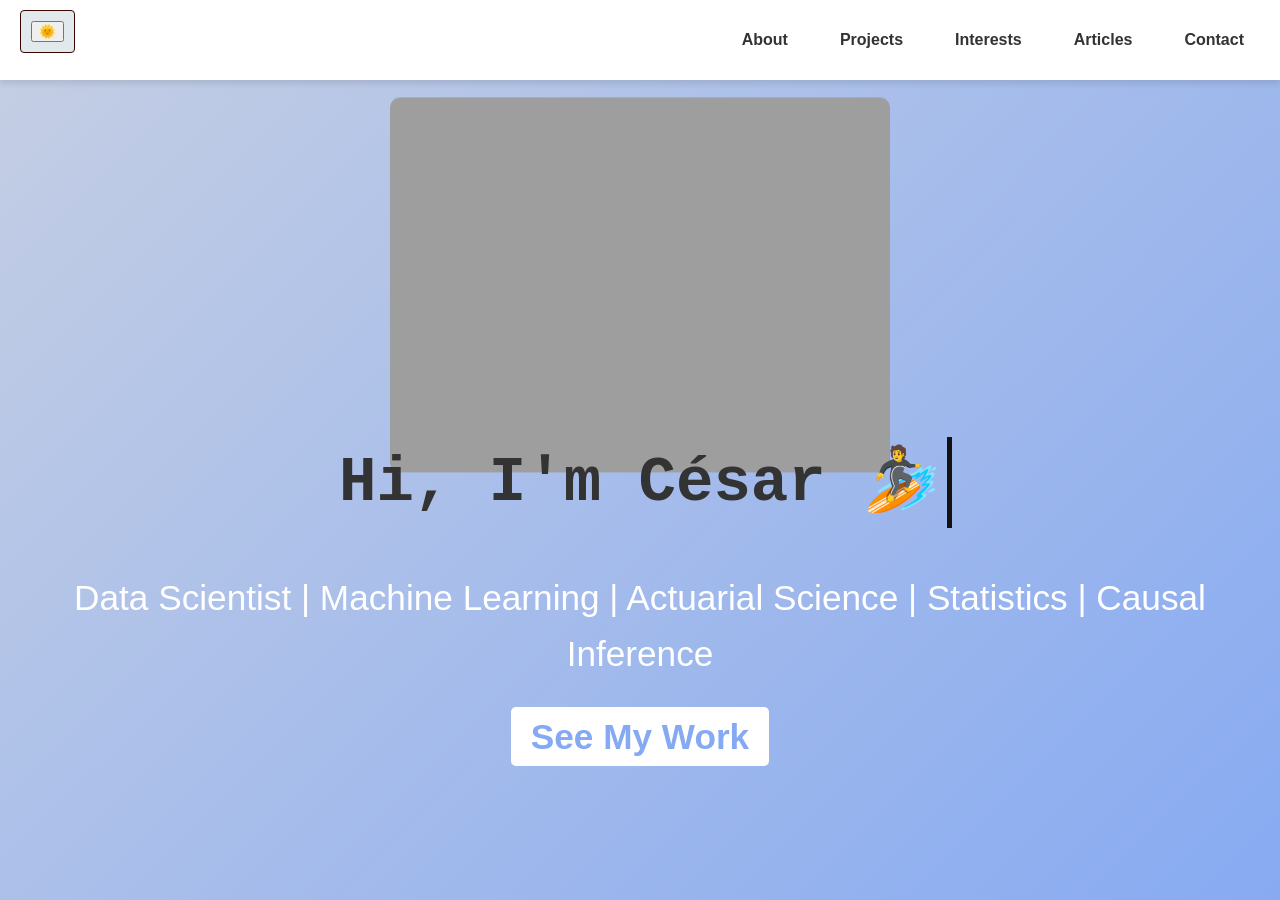
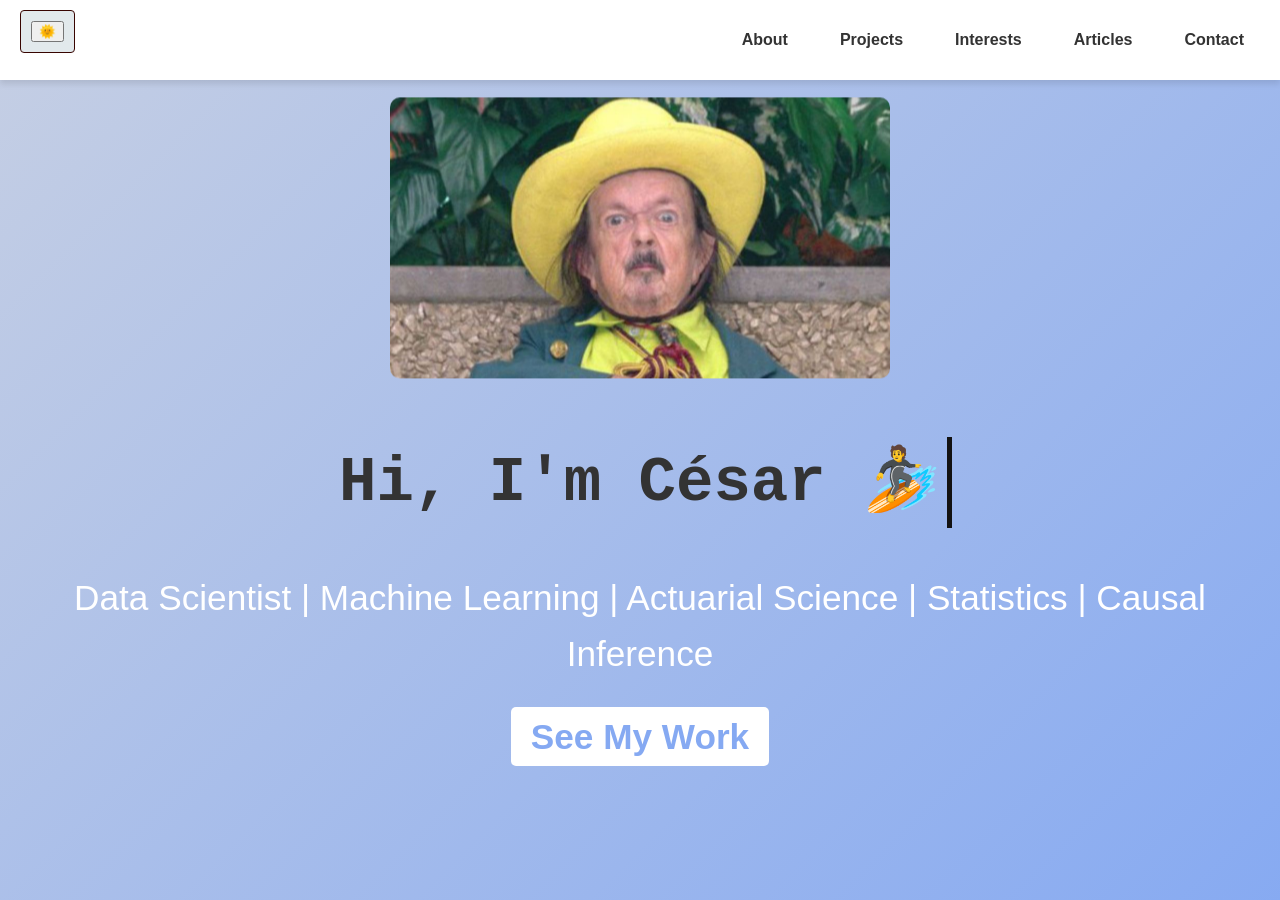
Before and after one commit to Cesarriosd/cesarios, a Jekyll site: the page built from README.md, in a window 1280 px wide and 900 px high. Built offline with Jekyll 4.4.1, drawn with Linux system fonts in a browser that asks for light colours; our own code applies the rules of GitHub Pages for plain Markdown files.

Commit message:
Update default.html add image

```diff
--- a/_layouts/default.html
+++ b/_layouts/default.html
@@ -451,7 +451,7 @@ cd<!DOCTYPE html>
 
     <!-- Hero Section with Animation -->
     <section class="hero">
-        <img src=".\\res\\margarito.jpeg" alt="Moving GIF" class="moving-gif">
+        <img src=".\\res\\margarito.jpg" alt="Moving GIF" class="moving-gif">
          <div class="hero-content">
             <h1>Hi, I'm César &#127940;</h1>
         </div>
```
